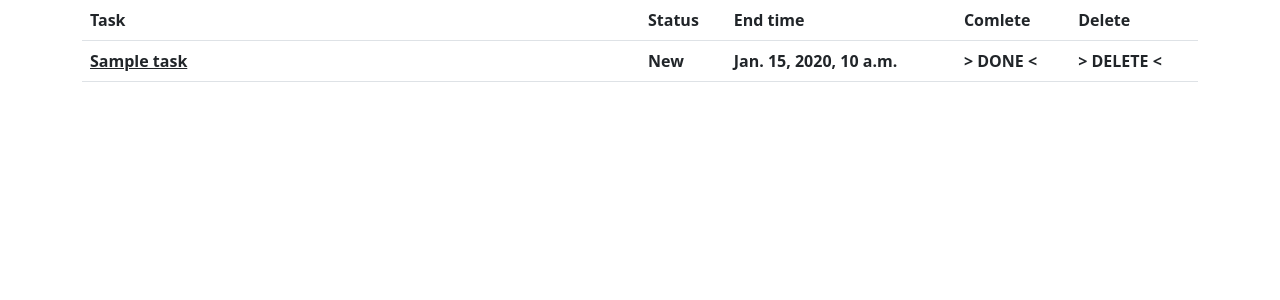
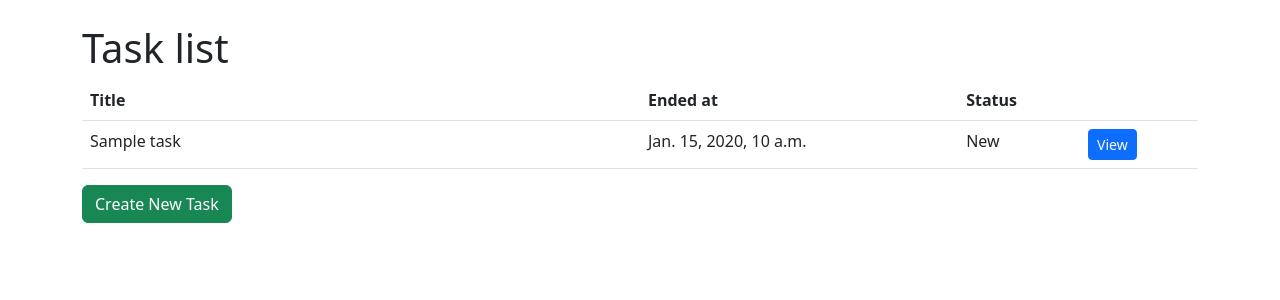
Before and after one commit to j8r41/django_todo, a Django app: page / in a window 1280 px wide. Shown: the top 300 px of the page. Run offline with Django 3.2, Linux system fonts and the light colour scheme; tables that the repository leaves empty hold one stand-in row (values such as "Sample post"); lists and menus that the app fills with data are empty; some libraries are stand-ins or nearby versions.

Commit message:
correct home page add task_detail page and logic add update task logic in views

```diff
--- a/app/templates/todo/home.html
+++ b/app/templates/todo/home.html
@@ -1,31 +1,33 @@
 {% extends 'base.html' %}
+
 {% block content %}
-    <div class="container">
+  <div class="container mt-4">
+    <h1>Task list</h1>
     <table class="table">
       <thead>
-                <th scope='col' width="50%">Task</th>
-                <th scope=''>Status</th>
-                <th scope=''>End time</th>
-                <th scope=''>Comlete</th>
-                <th scope=''>Delete</th>
+        <tr>
+          <th scope="col" width="50%%">Title</th>
+          <th scope="col">Ended at</th>
+          <th scope="col">Status</th>
+          <th scope="col"></th>
+        </tr>
       </thead>
       <tbody>
         {% for task in all_tasks_list %}
           <tr>
-                        <th>
-                            <a href="" class="text-reset">{{ task.title }}</a>
-                        </th>
-                        <th>{{ task.get_status_display }}</th>
-                        <th>{{ task.end_date }}</th>
-                        <th>
-                            > DONE <
-                        </th>
-                        <th>
-                            > DELETE <
-                        </th>
+            <td>{{ task.title }}</td>
+            <td>{{ task.end_date }}</td>
+            <td>{{ task.get_status_display }}</td>
+            <td><a href="{% url 'task_detail' pk=task.pk %}" class="btn btn-primary btn-sm">View</a></td>
+          </tr>
+        {% empty %}
+          <tr>
+            <td colspan="4">No tasks found.</td>
           </tr>
         {% endfor %}
       </tbody>
     </table>
+    <a href="" class="btn btn-success">Create New Task</a>
+    {% comment %} <a href="{% url 'task_create' %}" class="btn btn-success">Create New Task</a> {% endcomment %}
   </div>
-{% endblock content %}
+{% endblock %}
--- a/app/todo/urls.py
+++ b/app/todo/urls.py
@@ -1,7 +1,8 @@
 from django.urls import path
-from .views import TaskListView, TaskDetailView
+from .views import TaskListView, TaskDetailView, TaskUpdateView
 
 urlpatterns = [
     path("", TaskListView.as_view(), name="home"),
-    path("task/<int:pk>", TaskDetailView.as_view(), name="task_detail"),
+    path("task/<int:pk>/", TaskDetailView.as_view(), name="task_detail"),
+    path("task/<int:pk>/edit/", TaskUpdateView.as_view(), name="task_edit"),
 ]
--- a/app/todo/views.py
+++ b/app/todo/views.py
@@ -14,3 +14,8 @@ class TaskListView(ListView):
 class TaskDetailView(DetailView):
     model = Task
     template_name = "todo/task_detail.html"
+
+
+class TaskUpdateView(UpdateView):
+    model = Task
+    template_name = "task_edit.html"
```
Also changed, not shown: app/templates/todo/task_detail.html (+26 -0 lines), app/templates/todo/task_edit.html (added). Lines whose indentation alone changed are shown as unchanged.
